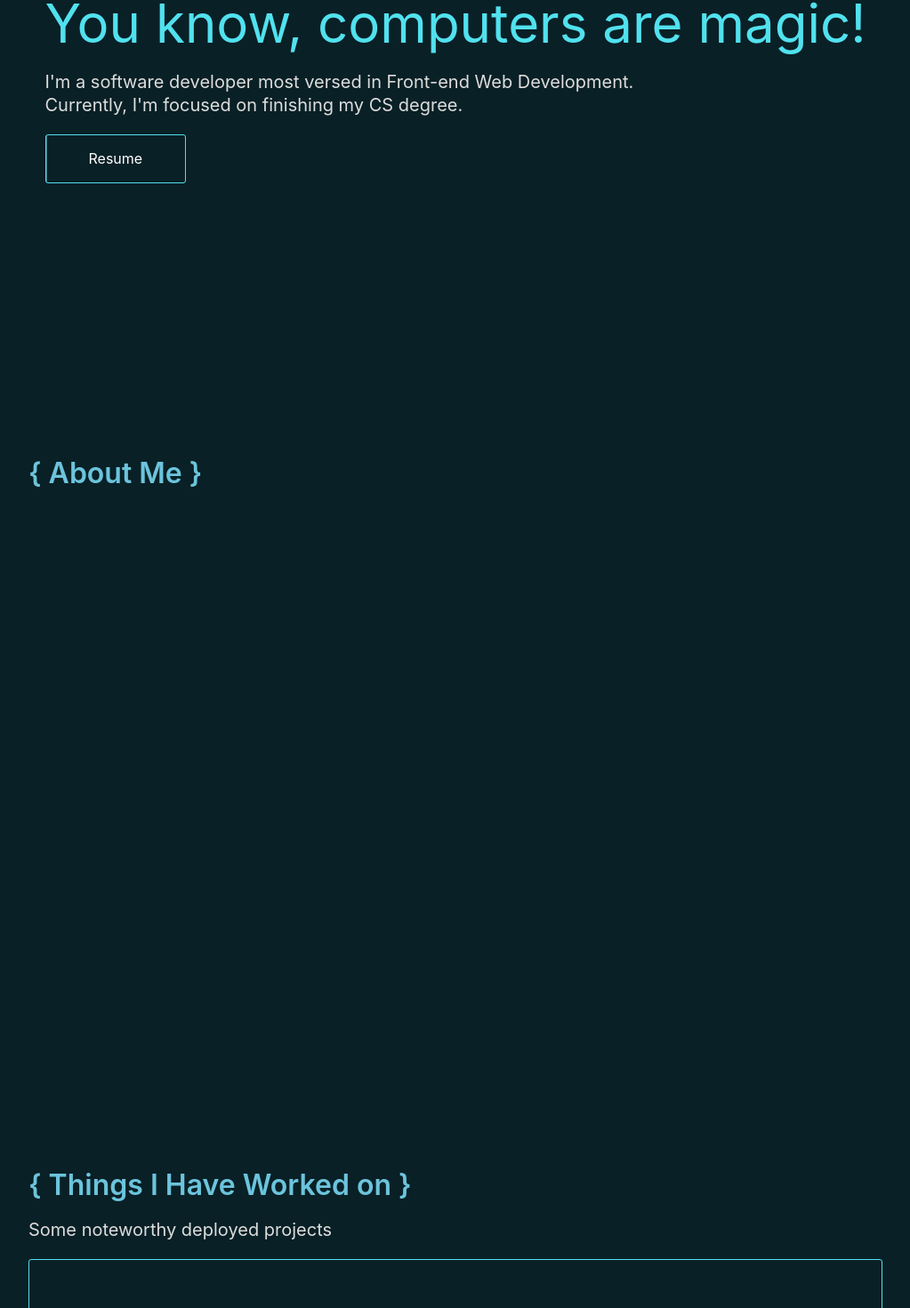
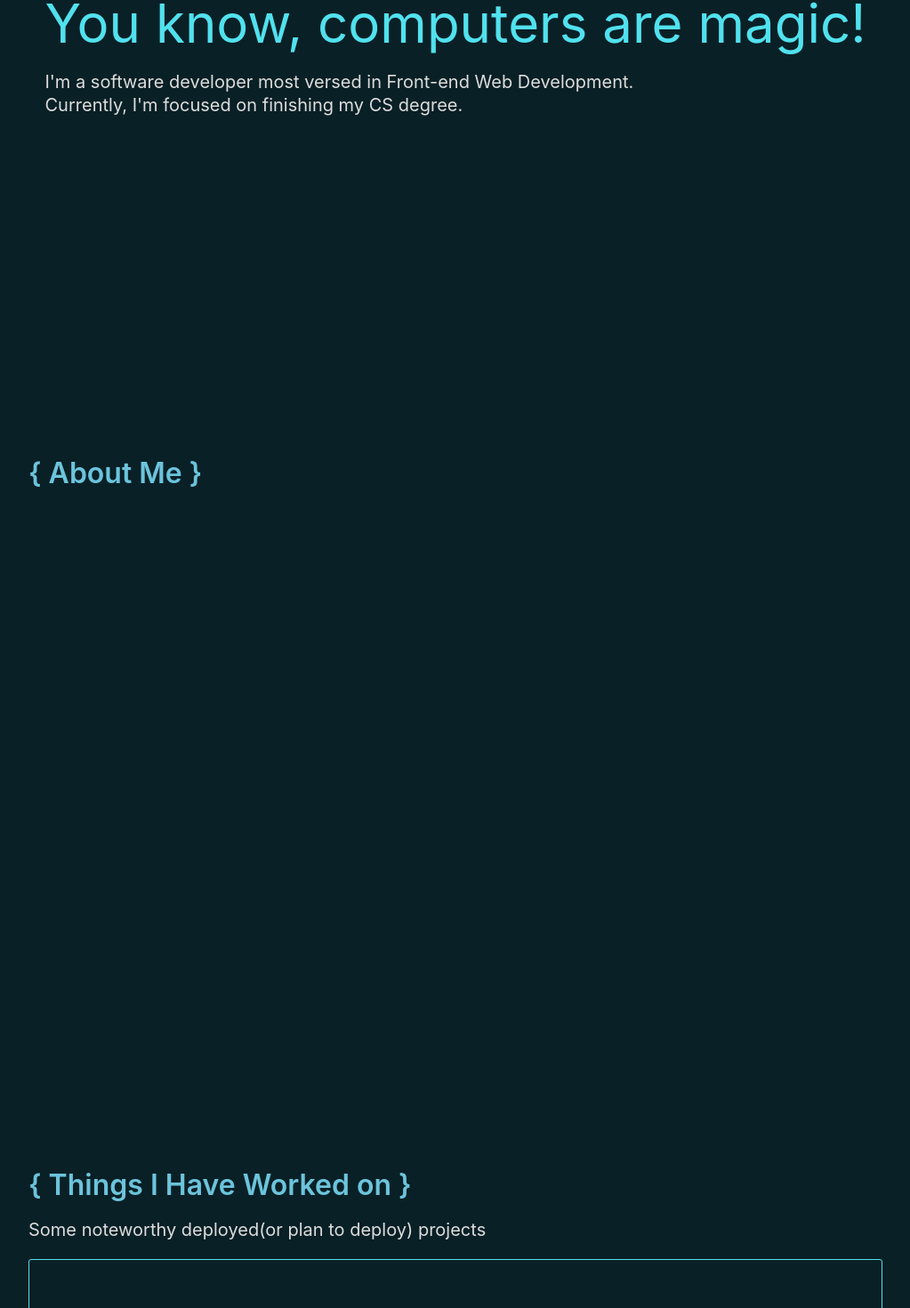
Before and after one commit to cpurev/howlong, a Vue app: page / in a window 1280 px wide. Shown: the part 336-1806 px from the top of the page at 89% size, without its empty margins (128-1151 px from the left). Built offline with nearby package versions, Linux system fonts and the light colour scheme.

Commit message:
Remove button in inro

```diff
--- a/src/App.vue
+++ b/src/App.vue
@@ -90,10 +90,6 @@ onMounted(async () => {
           <p>I'm a software developer most versed in Front-end Web Development. Currently, I'm focused on finishing my CS degree. </p>
         </div>
     </Transition>
-    <Transition appear
-      name="fade-up">
-        <ShakeButton text="Resume" link="https://drive.google.com/file/d/1p_oI140qzwjDMW-zNRVfYdI1e23R6yKA/view?usp=sharing"/>
-    </Transition>
       </section>
     <section id="about">
         <div class="profile" >
@@ -101,7 +97,7 @@ onMounted(async () => {
             <div class="inner-profile">
             <div class="about-me">
               <p>Hello! My name is Chuluunbat and I enjoy writing code.
-                Growing up, computers were an integral part of my life. From playing video games all day to working at my dad's <a href="https://en.wikipedia.org/wiki/PC_bang"  aria-label="PC wikipedia" target="_blank" rel="noreferrer" >internet cafe</a>.
+                Growing up, computers were an integral part of my life. From playing video games all day to working at my dad's internet cafe.
                  I eventually got a lot of passion for Computers and was fascinated by things that could be done(and have been done).</p>
               <p>Fast-forward to today, and I'm almost finished getting my CS degree.
                 Throughout my time in university, I had the opportunity to work on and explored various areas of Computer Science.
@@ -129,7 +125,7 @@ onMounted(async () => {
       <div class="projects" >
           <h2>{ Things I Have Worked on }</h2>
           <div class="card">
-            <p> Some noteworthy deployed projects</p>
+            <p> Some noteworthy deployed(or plan to deploy) projects</p>
             <Projects />
           </div>
         </div>
@@ -137,7 +133,7 @@ onMounted(async () => {
     <section id="contact">
       <div class="contact" >
             <h2>{ Get In Touch }</h2>
-            <p>I am eager to take the next step in my career and continue learning. Currently, I'm open to any developer position in any city in USA.
+            <p>I am eager to take the next step in my career and continue learning.  Currently, I'm open to any developer position in any city in USA.
               Please feel free to contact me if you have an opportuniy that you believe would be a good fit for me. I am always excited to explore new challenges and technologies.
             </p>
             <div class='email-link'>
```
